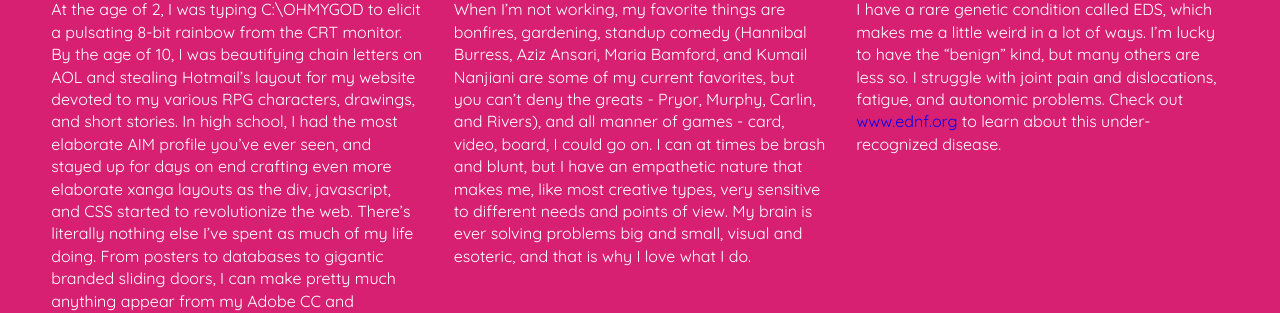
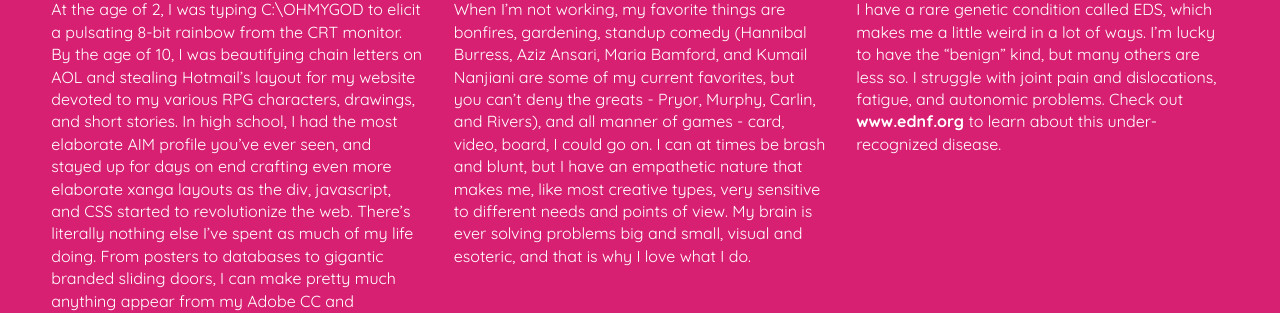
Before and after one commit to banbanbana/happybana.github.io, a Jekyll site: the page home.html, which Jekyll copies as it is, in a window 1280 px wide. Shown: the part 654-967 px from the top of the page. Built offline with Jekyll 4.4.1, drawn with Linux system fonts in a browser that asks for light colours; some web fonts are replaced.

Commit message:
Update colorblocks-style.css

```diff
--- a/css/colorblocks-style.css
+++ b/css/colorblocks-style.css
@@ -305,6 +305,12 @@
 	background:#d82072;
 	color:#fff;
 }
+
+.greenelement a{
+	color:#fff;
+	font-weight:700;
+	text-decoration:none;
+}
 .violetelement{
 	background:#887dc2;
 	color:#fff;
```
